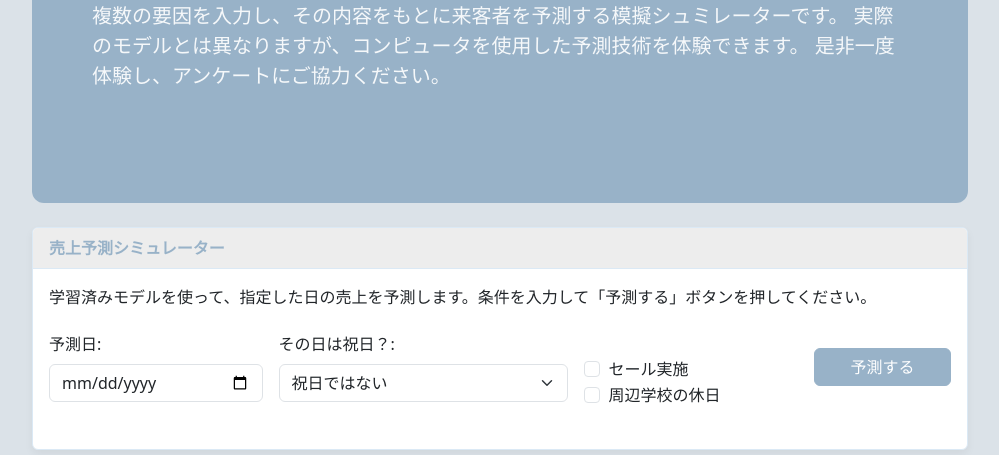
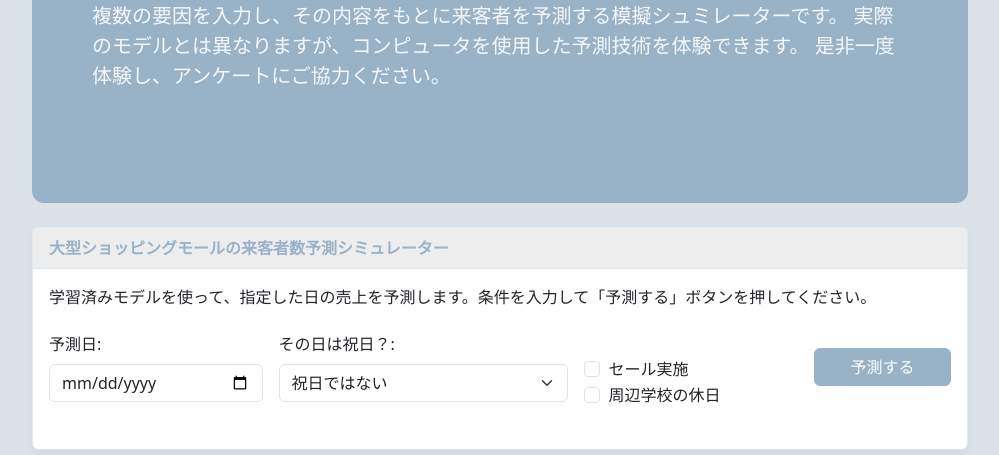
Before and after one commit to KotaTamaki/system_introduce, a Flask app: page / in a window 1280 px wide. Shown: the part 587-1042 px from the top of the page, without its empty margins (140-1139 px from the left). Run offline with Flask 3, Linux system fonts and the light colour scheme.

Commit message:
シュミレーター機能

```diff
--- a/templates/index.html
+++ b/templates/index.html
@@ -12,7 +12,7 @@
 
 <div class="card mb-4">
     <div class="card-header">
-        売上予測シミュレーター
+        大型ショッピングモールの来客者数予測シミュレーター
     </div>
     <div class="card-body">
         <p class="card-text">学習済みモデルを使って、指定した日の売上を予測します。条件を入力して「予測する」ボタンを押してください。</p>
@@ -63,12 +63,12 @@
                      <strong>入力条件:</strong>
                      プロモ: {{ input_data.promo }},
                      学校休日: {{ input_data.school_holiday }},
-                     州休日: {{ input_data.state_holiday }}
+                     休日: {{ input_data.state_holiday }}
                 </div>
             </div>
             <hr>
             <p class="fs-4 text-center mb-0">
-                予測売上 (中央値): <strong>💲{{ prediction_result.median }}</strong>
+                来客者予測 (中央値): <strong>{{ prediction_result.median }}人</strong>
             </p>
             <!-- <p class="text-center text-muted">
                 94%信用区間: ¥{{ prediction_result.hdi_3 }} 〜 ¥{{ prediction_result.hdi_97 }}
```
